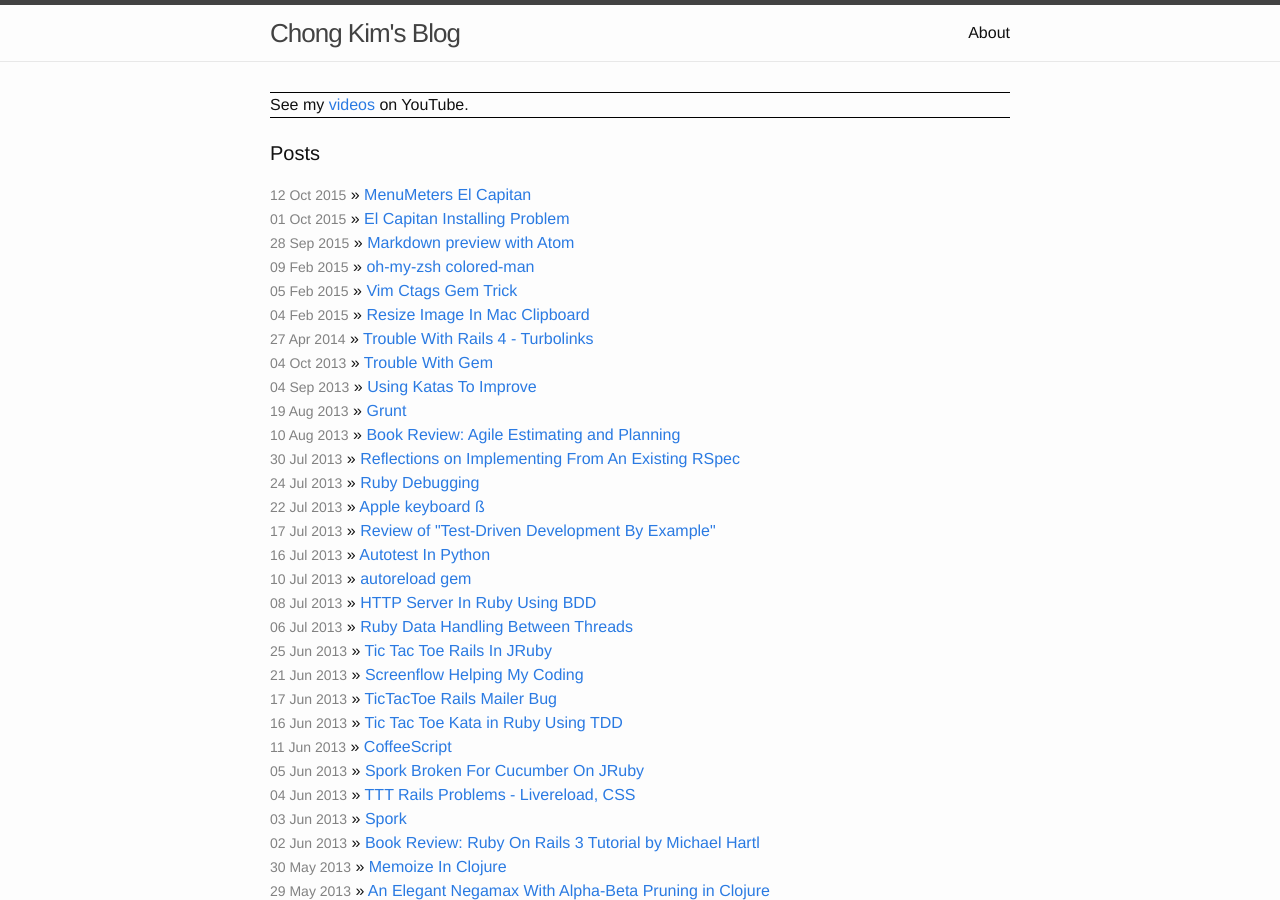
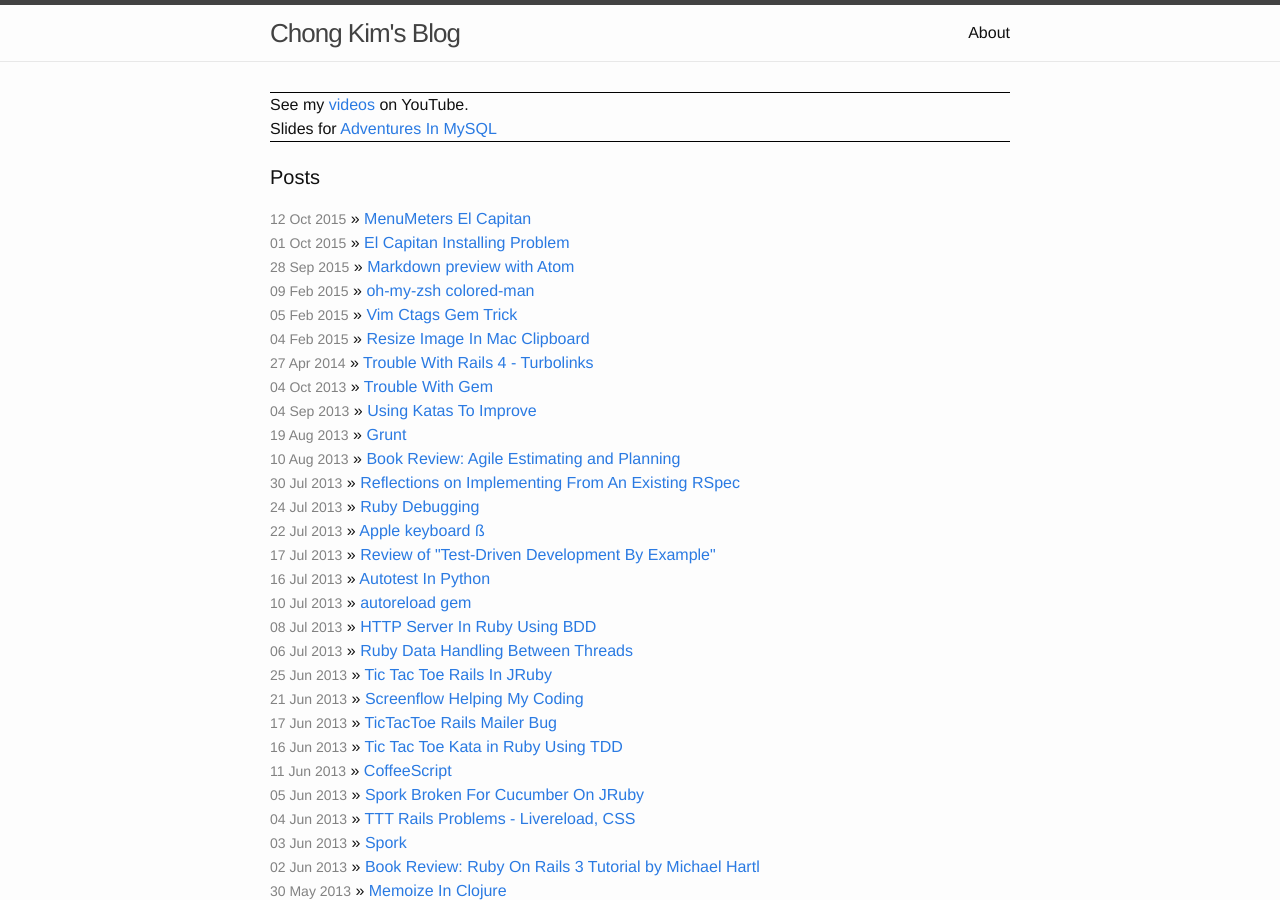
Before and after one commit to chongkim/chongkim.github.io, a Jekyll site: the page built from index.html, in a window 1280 px wide and 900 px high. Built offline with Jekyll 4.4.1, drawn with Linux system fonts in a browser that asks for light colours.

Commit message:
link to adventures-in-mysql

```diff
--- a/index.html
+++ b/index.html
@@ -2,7 +2,8 @@
 layout: default
 ---
 <div id="message">
-    See my <a href="https://www.youtube.com/channel/UCS2Y1t8DRUnXiI067QsXgUA">videos</a> on YouTube.
+    <div>See my <a href="https://www.youtube.com/channel/UCS2Y1t8DRUnXiI067QsXgUA">videos</a> on YouTube.</div>
+    <div>Slides for <a href="slides/adventures-in-mysql.html">Adventures In MySQL</a></div>
 </div>
 
 <div class="home">
```
